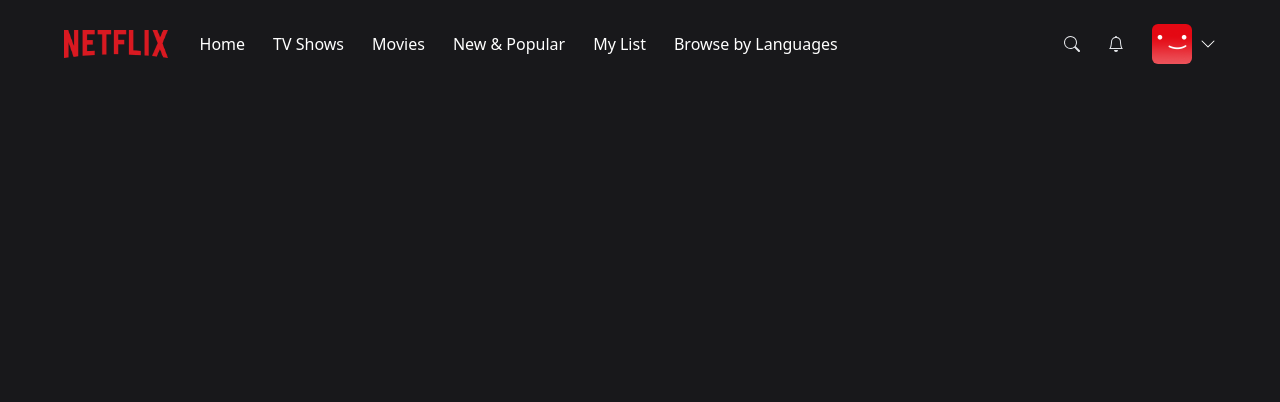
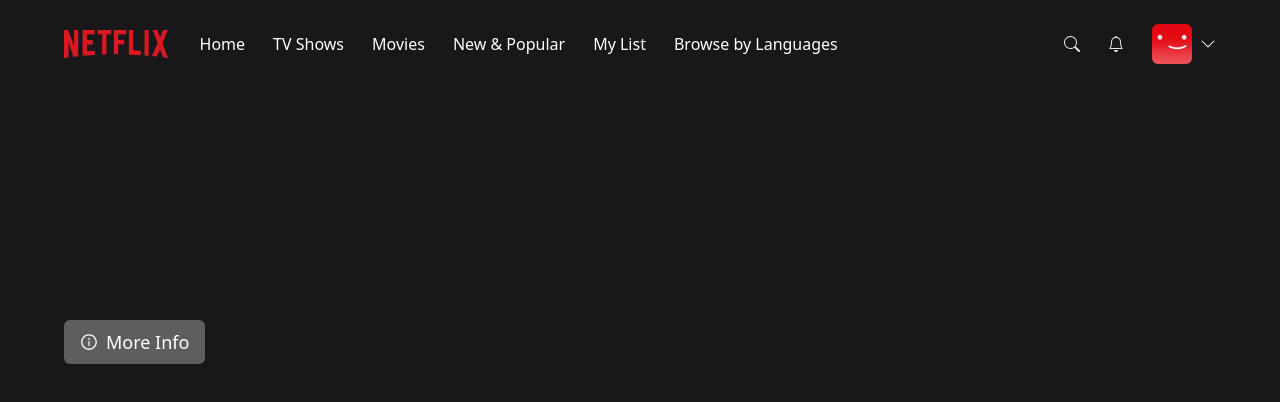
Before and after one commit to daviduzago/netflix-clone, a Next.js app: page / in a window 1280 px wide. Shown: the top 402 px of the page. Built offline with nearby package versions, Linux system fonts and the light colour scheme; no server answers; the database is empty; sample sign-in values are in the browser's storage.

Commit message:
Billboard added

```diff
--- /dev/null
+++ b/components/Billboard.tsx
@@ -0,0 +1,25 @@
+import useBillboard from "@/hooks/useBillboard"
+import React from "react"
+import { AiOutlineInfoCircle } from "react-icons/ai"
+
+const Billboard = () => {
+    const { data } = useBillboard()
+
+    return (
+        <div className="relative h-[56.25vw]">
+            <video className="w-full h-[56.25vw] object-cover brightness-[60%]" muted loop poster={data?.thumbnailUrl} src={data?.videoUrl}></video>
+            <div className="absolute top-[30%] md:top-[40%] ml-4 md:ml-16">
+                <p className="text-white text-1xl md:text-5xl h-full w-[60%] lg:text-6xl font-bold drop-shadow-xl">{data?.title}</p>
+                <p className="text-white text-[8px] md:text-lg mt-3 md:mt-8 w-[90%] lg:w-[50%] md:w-[80%] drop-shadow-xl">{data?.description}</p>
+                <div className="flex flex-row items-center mt-3 md:mt-4 gap-3">
+                    <button className="bg-white bg-opacity-30 text-white rounded-md py-1 md:py-2 px-2 md:px-4 text-xs lg:text-lg flex flex-row items-center hover:bg-opacity-20 transition">
+                        <AiOutlineInfoCircle className="mr-2" />
+                        More Info
+                    </button>
+                </div>
+            </div>
+        </div>
+    )
+}
+
+export default Billboard
--- a/components/navbar.tsx
+++ b/components/navbar.tsx
@@ -1,8 +1,8 @@
 import NavbarItem from "./navbarItem"
 import { BsChevronDown, BsSearch, BsBell } from "react-icons/bs"
-import MobileMenu from "./mobileMenu"
+import MobileMenu from "./MobileMenu"
 import React from "react"
-import AccountMenu from "./accountMenu"
+import AccountMenu from "./AccountMenu"
 
 const TOP_OFFSET = 66
 
--- /dev/null
+++ b/hooks/useBillboard.ts
@@ -0,0 +1,19 @@
+import useSwr from "swr"
+
+import fetcher from "@/lib/fetcher"
+
+const useBillboard = () => {
+    const { data, error, isLoading } = useSwr("/api/random", fetcher, {
+        revalidateIfStale: false,
+        revalidateOnFocus: false,
+        revalidateOnReconnect: false,
+    })
+
+    return {
+        data,
+        error,
+        isLoading,
+    }
+}
+
+export default useBillboard
--- /dev/null
+++ b/pages/api/random.ts
@@ -0,0 +1,25 @@
+import { NextApiRequest, NextApiResponse } from "next"
+
+import prismadb from "@/lib/prismadb"
+import serverAuth from "@/lib/serverAuth"
+
+export default async function handler(req: NextApiRequest, res: NextApiResponse) {
+    if (req.method !== "GET") return res.status(405).end()
+
+    try {
+        await serverAuth(req)
+
+        const movieCount = await prismadb.movie.count()
+        const randomIndex = Math.floor(Math.random() * movieCount)
+
+        const randomMovies = await prismadb.movie.findMany({
+            take: 1,
+            skip: randomIndex,
+        })
+
+        return res.status(200).json(randomMovies[0])
+    } catch (error) {
+        console.log(error)
+        return res.status(400).end()
+    }
+}
--- a/pages/auth.tsx
+++ b/pages/auth.tsx
@@ -1,6 +1,6 @@
 import React from "react"
 import axios from "axios"
-import Input from "@/components/input"
+import Input from "@/components/Input"
 import { signIn } from "next-auth/react"
 
 import { FcGoogle } from "react-icons/fc"
--- a/pages/index.tsx
+++ b/pages/index.tsx
@@ -1,7 +1,8 @@
 import { NextPageContext } from "next"
 import useCurrentUser from "@/hooks/useCurrentUser"
 import { getSession, signOut } from "next-auth/react"
-import Navbar from "@/components/navbar"
+import Navbar from "@/components/Navbar"
+import Billboard from "@/components/Billboard"
 
 export async function getServerSideProps(context: NextPageContext) {
     const session = await getSession(context)
@@ -25,6 +26,7 @@
     return (
         <>
             <Navbar />
+            <Billboard />
         </>
     )
 }
```
